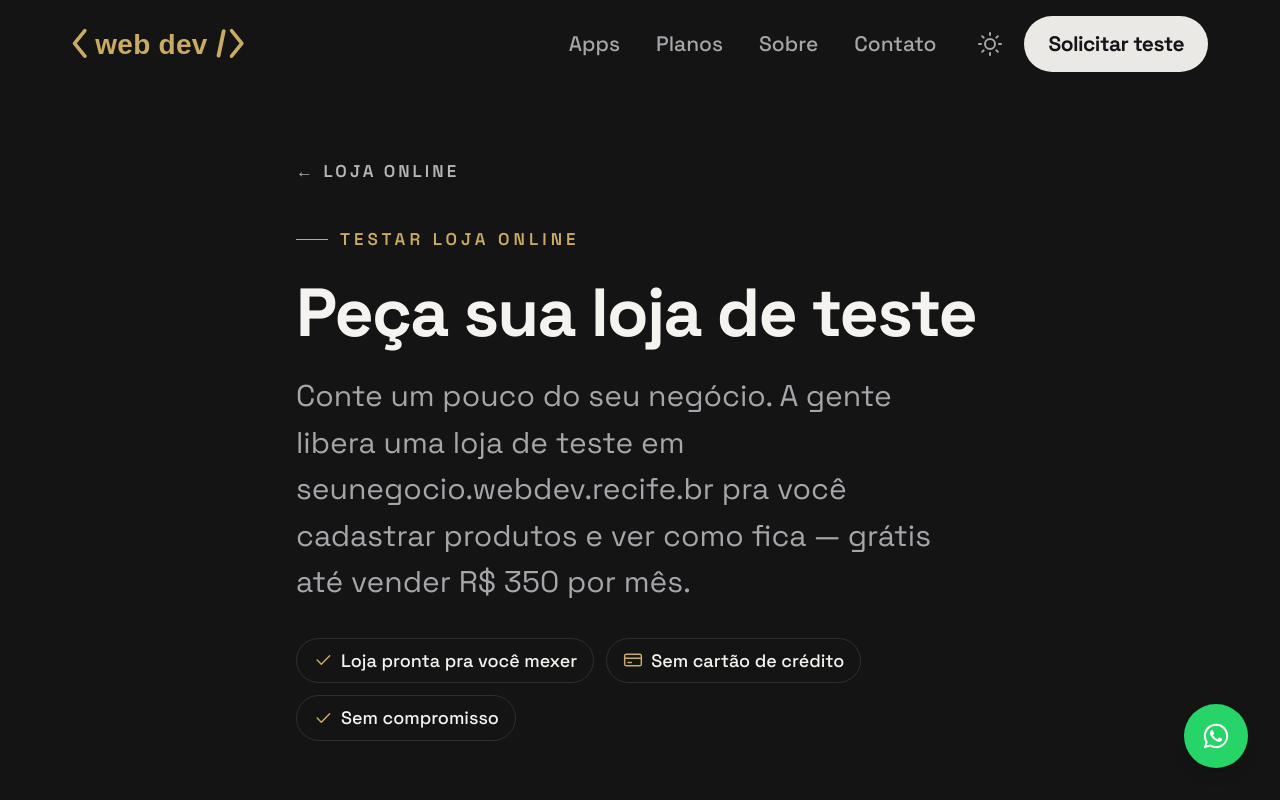
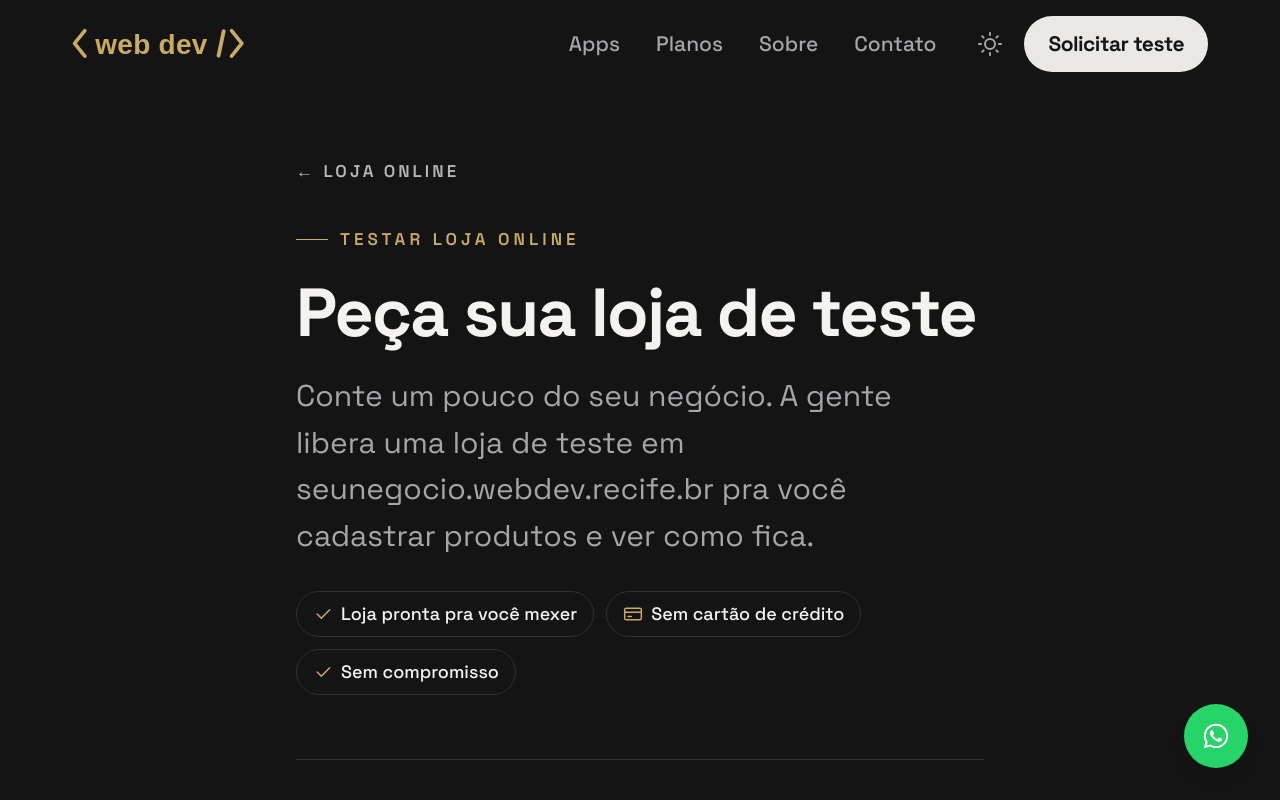
Before and after one commit to dayvsonmarques/webdev.recife.br, a Next.js app: page /servicos/loja-online/testar in a window 1280 px wide. Shown: the top 800 px of the page. Built offline with nearby package versions, Linux system fonts and the light colour scheme; a web font is replaced by a local one.

Commit message:
feat(plans): drop free tier, start at Básico with 7-day trial

```diff
--- a/app/servicos/[slug]/testar/page.tsx
+++ b/app/servicos/[slug]/testar/page.tsx
@@ -7,9 +7,9 @@ import { TrialForm } from '@/components/TrialForm'
 import { iconFor } from '@/components/feature-icons'
 import { Container } from '@/components/ui/Container'
 import { SectionHeader } from '@/components/ui/SectionHeader'
-import { formatPrice, getSiteContent } from '@/lib/content'
+import { getSiteContent } from '@/lib/content'
 import { pageMetadata } from '@/lib/seo'
-import { SALES_TIERS, STORE_DOMAIN, TRIAL_PRODUCTS } from '@/lib/trial'
+import { STORE_DOMAIN, TRIAL_PRODUCTS } from '@/lib/trial'
 
 const PROMISES = ['Loja pronta pra você mexer', 'Sem cartão de crédito', 'Sem compromisso']
 
@@ -34,8 +34,7 @@ export default async function TrialPage({ params, searchParams }: PageProps<'/se
 
   // "A combinar" plans are talked through on WhatsApp, not tested.
   const testable = plans.filter((p) => p.price !== null).map(({ slug, name }) => ({ slug, name }))
-  const tiers = SALES_TIERS[slug]
-  const free = tiers ? ` — grátis até vender ${formatPrice(tiers.free)} por mês` : config.trialDays > 0 ? ` — ${config.trialDays} dias grátis` : ''
+  const free = config.trialDays > 0 ? ` — ${config.trialDays} dias grátis` : ''
   const defaultPlan = testable.find((p) => p.slug === plano)?.slug ?? service.recommendedPlan ?? undefined
 
   return (
--- a/components/PlanPricing.tsx
+++ b/components/PlanPricing.tsx
@@ -26,15 +26,16 @@ const REASONS: { icon: IconId; title: string; text: string }[] = [
   },
 ]
 
-/** "Why the price goes up" block under the plan cards; with sales tiers it opens with the free → Básico → Avançado ladder. */
-export function PlanPricing({ plans, tiers }: { plans: Plan[]; tiers?: { free: number; basic: number } }) {
+/** "Why the price goes up" block under the plan cards; with sales tiers it opens with the Básico → Avançado → Expert ladder. */
+export function PlanPricing({ plans, tiers }: { plans: Plan[]; tiers?: { basic: number } }) {
   const [basic, advanced] = plans.filter((plan) => plan.price !== null)
+  const custom = plans.find((plan) => plan.price === null)
   const ladder =
     tiers && basic && advanced
       ? [
-          { price: 'Grátis', when: `vendendo até ${formatPrice(tiers.free)} por mês` },
-          { price: `${formatPrice(basic.price!)}/mês`, when: `vendendo até ${formatPrice(tiers.basic)} por mês`, plan: basic.name },
+          { price: `${formatPrice(basic.price!)}/mês`, when: `desde o primeiro dia, vendendo até ${formatPrice(tiers.basic)} por mês`, plan: basic.name },
           { price: `${formatPrice(advanced.price!)}/mês`, when: `vendendo mais de ${formatPrice(tiers.basic)} por mês`, plan: advanced.name },
+          ...(custom ? [{ price: 'A combinar', when: 'quando a loja precisa de atenção sob medida', plan: custom.name }] : []),
         ]
       : null
 
@@ -44,7 +45,7 @@ export function PlanPricing({ plans, tiers }: { plans: Plan[]; tiers?: { free: n
         <h3 className="font-heading text-subheading font-bold text-ink">Por que o preço sobe de um plano pro outro?</h3>
         <p className="text-base text-muted">
           {ladder
-            ? 'Você só paga quando a loja vende, e o preço só sobe quando suas vendas sobem. Junto com elas, cresce também o que a gente faz pela sua loja:'
+            ? 'Você começa no Básico e o preço só sobe quando suas vendas sobem. Junto com elas, cresce também o que a gente faz pela sua loja:'
             : 'Uma loja pequena, com poucos produtos e poucas vendas, usa pouco da nossa estrutura, por isso o Básico custa pouco. Quando a loja cresce, cresce também o que a gente faz por ela:'}
         </p>
       </div>
@@ -52,7 +53,7 @@ export function PlanPricing({ plans, tiers }: { plans: Plan[]; tiers?: { free: n
         <ol className="grid gap-4 md:grid-cols-3">
           {ladder.map((step, i) => (
             <li key={step.price} className="flex flex-col gap-1 rounded-md border border-line bg-bg p-5">
-              <span className="text-eyebrow font-semibold uppercase tracking-[0.18em] text-gold">{step.plan ?? 'Teste'} · passo {i + 1}</span>
+              <span className="text-eyebrow font-semibold uppercase tracking-[0.18em] text-gold">{step.plan} · passo {i + 1}</span>
               <span className="font-heading text-xl font-extrabold text-ink">{step.price}</span>
               <span className="text-base text-muted">{step.when}</span>
             </li>
--- a/lib/trial.ts
+++ b/lib/trial.ts
@@ -9,9 +9,12 @@ export function trialHref(product: string, plan?: string) {
 }
 
 /**
- * Pricing by monthly sales: free while the store sells up to `free`, Básico up to `basic`, Avançado above it.
- * Only products listed here show the free-until-you-sell offer.
+ * Pricing by monthly sales: Básico while the store sells up to `basic`, Avançado above it, Expert by arrangement.
+ * Only products listed here show the plan ladder.
  */
-export const SALES_TIERS: Readonly<Record<string, { free: number; basic: number }>> = {
-  'loja-online': { free: 350, basic: 750 },
+export const SALES_TIERS: Readonly<Record<string, { basic: number }>> = {
+  'loja-online': { basic: 750 },
 }
+
+/** Main call to action in the menu: the store trial is the main offer. */
+export const MAIN_TRIAL_HREF = trialHref('loja-online')
```
